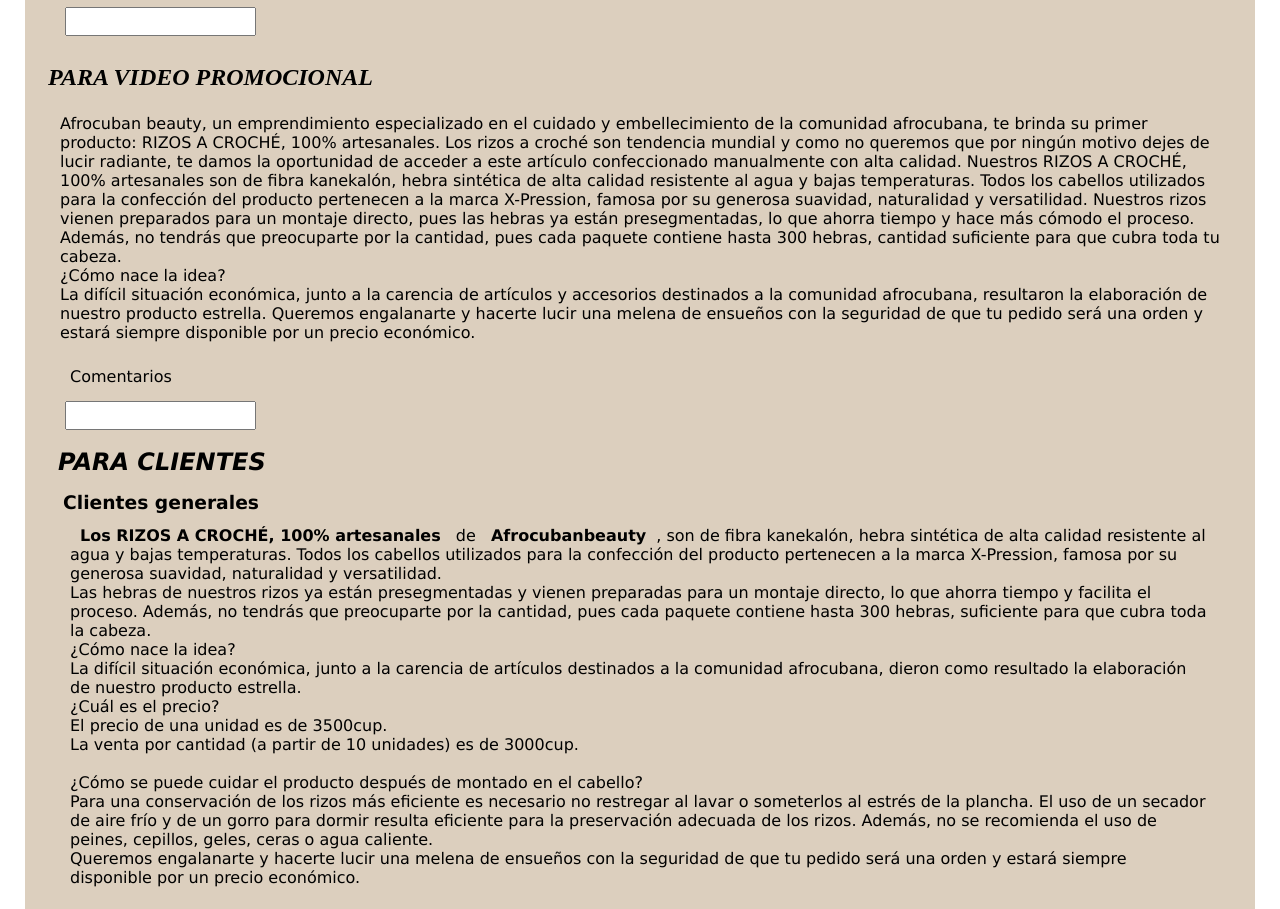
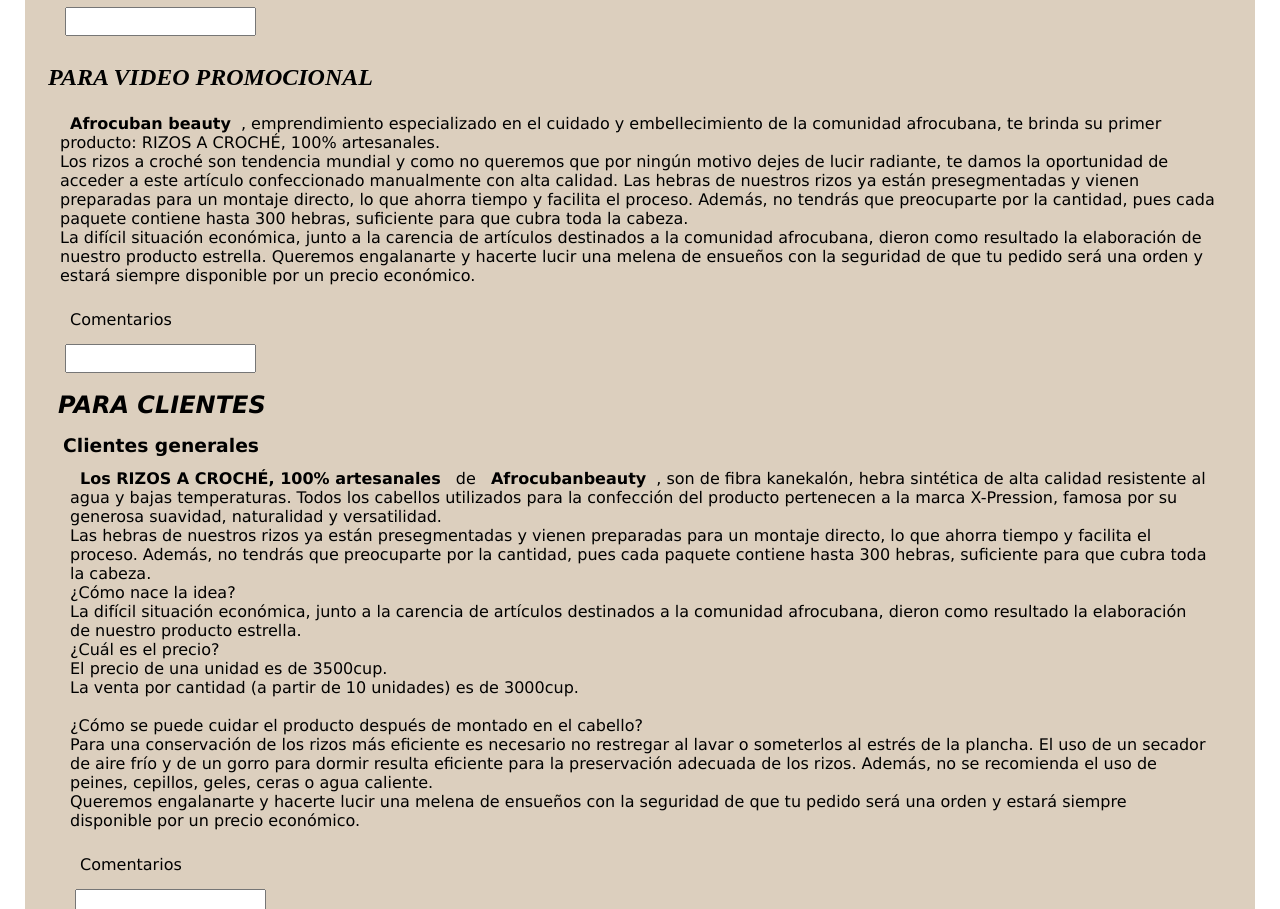
Before and after one commit to EllyCas0/Afrocubanbeauty, a plain HTML site: page index.html in a window 1280 px wide. Shown: the part 1053-1962 px from the top of the page. Drawn offline with Linux system fonts and the light colour scheme.

Commit message:
cambio nuevo

```diff
--- a/index.html
+++ b/index.html
@@ -62,15 +62,12 @@
             </article>
             <h2 id="video">PARA VIDEO PROMOCIONAL</h2>
             <article>
-                <p>Afrocuban beauty, un emprendimiento especializado en el cuidado y embellecimiento de la comunidad afrocubana, te brinda su primer producto: RIZOS A CROCHÉ, 100% artesanales.
-                    Los rizos a croché son tendencia mundial y como no queremos que por ningún motivo dejes de lucir radiante, te damos la oportunidad de acceder a este artículo confeccionado manualmente con alta calidad.
-                    Nuestros RIZOS A CROCHÉ, 100% artesanales son de fibra kanekalón, hebra sintética de alta calidad resistente al agua y bajas temperaturas. Todos los cabellos utilizados para la confección del producto pertenecen a la marca X-Pression, famosa por su generosa suavidad, naturalidad y versatilidad.
-                    Nuestros rizos vienen preparados para un montaje directo, pues las hebras ya están presegmentadas, lo que ahorra tiempo y hace más cómodo el proceso.
-                    Además, no tendrás que preocuparte por la cantidad, pues cada paquete contiene hasta 300 hebras, cantidad suficiente para que cubra toda tu cabeza.
+                <p><strong>Afrocuban beauty</strong>, emprendimiento especializado en el cuidado y embellecimiento de la comunidad afrocubana, te brinda su primer producto: RIZOS A CROCHÉ, 100% artesanales.
+                    <br/>Los rizos a croché son tendencia mundial y como no queremos que por ningún motivo dejes de lucir radiante, te damos la oportunidad de acceder a este artículo confeccionado manualmente con alta calidad.
+                    Las hebras de nuestros rizos ya están presegmentadas y vienen preparadas para un montaje directo, lo que ahorra tiempo y facilita el proceso.
+                    Además, no tendrás que preocuparte por la cantidad, pues cada paquete contiene hasta 300 hebras, suficiente para que cubra toda la cabeza.
                     <br/>
-                    ¿Cómo nace la idea?
-                    <br/>
-                    La difícil situación económica, junto a la carencia de artículos y accesorios destinados a la comunidad afrocubana, resultaron la elaboración de nuestro producto estrella.
+                    La difícil situación económica, junto a la carencia de artículos destinados a la comunidad afrocubana, dieron como resultado la elaboración de nuestro producto estrella.
                     Queremos engalanarte y hacerte lucir una melena de ensueños con la seguridad de que tu pedido será una orden y estará siempre disponible por un precio económico.
 
                 </p>
```
